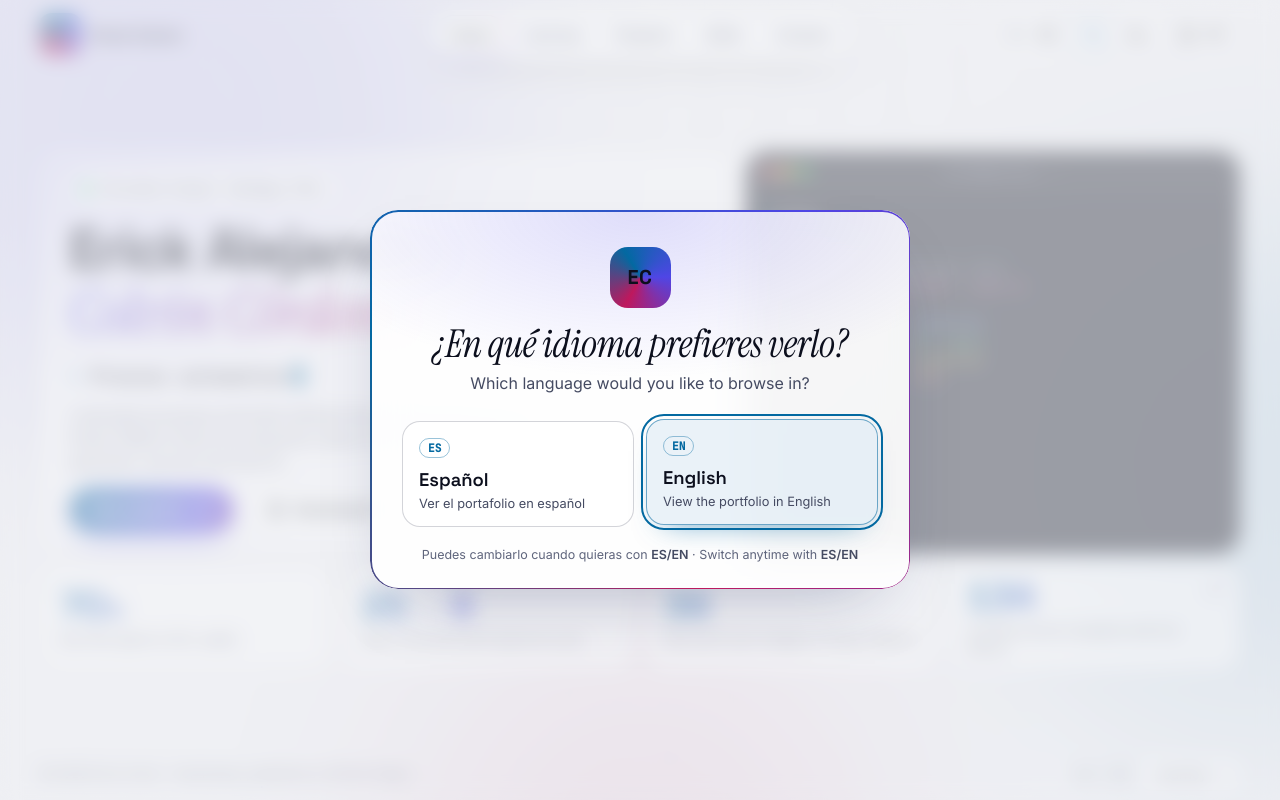
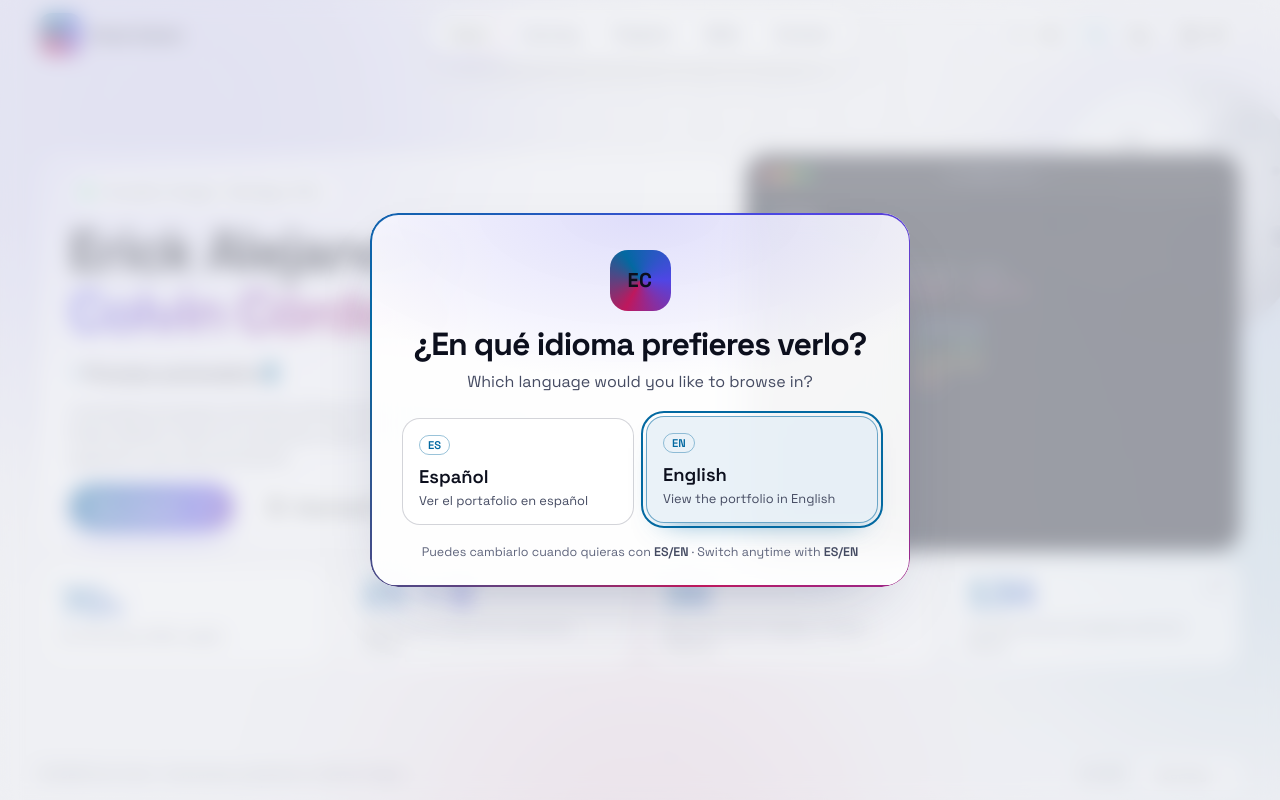
Before and after one commit to ErickColvin/ErickColvin.github.io, a plain HTML site: page index.html in a window 1280 px wide. Drawn offline with Linux system fonts and the light colour scheme; no server answers; animation ran at ten frames a second.

Commit message:
Una sola fuente en todo el sitio y luna girando en el fondo
- Space Grotesk en toda la página y en el CV (la monoespaciada queda solo dentro de la terminal); fuera la serif itálica.
- Luna en SVG en el fondo: el relieve se desliza bajo un sombreado fijo, con versión para tema claro y quieta con animaciones reducidas.
- Cifras del inicio: "Reducí el tiempo de las auditorías 5S+" y "Reducción del tiempo de aprobación y de ciclo (días)".

Co-Authored-By: Claude Opus 5.5 <noreply@anthropic.com>

```diff
--- a/css/cv.css
+++ b/css/cv.css
@@ -20,7 +20,7 @@
   --c3: #be185d;
   --grad: linear-gradient(110deg, var(--c1), var(--c2) 50%, var(--c3));
   --f-titulo: "Space Grotesk", system-ui, sans-serif;
-  --f-texto: "Inter", system-ui, -apple-system, "Segoe UI", sans-serif;
+  --f-texto: var(--f-titulo);
   color-scheme: dark;
 }
 [data-theme="light"] {
@@ -74,7 +74,7 @@ svg { width: 18px; height: 18px; fill: none; stroke: currentColor; stroke-width:
   border-radius: 11px;
   border: 1px solid var(--barra-borde);
   background: transparent;
-  font: 600 12px ui-monospace, "Cascadia Code", monospace;
+  font: 600 12px var(--f-titulo);
   cursor: pointer;
 }
 .barra__idioma span { display: grid; place-items: center; min-width: 30px; height: 28px; border-radius: 8px; color: var(--barra-texto); }
--- a/css/styles.css
+++ b/css/styles.css
@@ -34,10 +34,11 @@
   --radio: 22px;
   --ancho: 1240px;
   --gutter: clamp(16px, 3.4vw, 40px);
-  --f-titulo: "Space Grotesk", system-ui, sans-serif;
-  --f-serif: "Instrument Serif", Georgia, "Times New Roman", serif;
-  --f-texto: "Inter", system-ui, -apple-system, "Segoe UI", sans-serif;
-  --f-mono: "JetBrains Mono", ui-monospace, "Cascadia Code", monospace;
+  /* Una sola familia en toda la página; la monoespaciada vive solo dentro de la terminal */
+  --f-titulo: "Space Grotesk", system-ui, -apple-system, "Segoe UI", sans-serif;
+  --f-texto: var(--f-titulo);
+  --f-mono: var(--f-titulo);
+  --f-codigo: "JetBrains Mono", ui-monospace, "Cascadia Code", monospace;
   --suave: cubic-bezier(0.2, 0.75, 0.2, 1);
 
   color-scheme: dark;
@@ -146,6 +147,39 @@ svg.relleno { fill: currentColor; stroke: none; }
 .fondo__manchas span:nth-child(1) { width: 560px; height: 560px; top: -180px; left: -140px; background: var(--c2); }
 .fondo__manchas span:nth-child(2) { width: 460px; height: 460px; top: 25%; right: -160px; background: var(--c1); animation-delay: -7s; animation-duration: 26s; }
 .fondo__manchas span:nth-child(3) { width: 420px; height: 420px; bottom: -220px; left: 30%; background: var(--c3); animation-delay: -13s; animation-duration: 30s; opacity: calc(var(--mancha-op) * 0.7); }
+/* Luna que gira en el fondo: el relieve se desliza de derecha a izquierda bajo un sombreado fijo */
+.luna {
+  --luna-1: #f4f6ff;
+  --luna-2: #c4cbe7;
+  --luna-3: #7d86aa;
+  --luna-sombra: 0.8;
+  --crater: 0.5;
+  --borde-crater: 0.2;
+  --mares: 0.42;
+  position: absolute;
+  top: clamp(64px, 9vh, 110px);
+  right: clamp(-110px, -3vw, -24px);
+  width: clamp(180px, 22vw, 340px);
+  aspect-ratio: 1;
+  opacity: 0.62;
+  filter: drop-shadow(0 0 70px color-mix(in srgb, var(--c2) 40%, transparent)) drop-shadow(0 0 18px color-mix(in srgb, var(--c1) 25%, transparent));
+  animation: luna-flota 16s ease-in-out infinite alternate;
+}
+[data-theme="light"] .luna { --luna-1: #ffffff; --luna-2: #e9ecf7; --luna-3: #c3c9de; --luna-sombra: 0.16; --crater: 0.24; --borde-crater: 0.3; --mares: 0.16; opacity: 0.9; filter: drop-shadow(0 0 60px color-mix(in srgb, var(--c2) 22%, transparent)); }
+/* stroke: none porque la regla general de íconos le pone trazo a todo svg */
+.luna svg { width: 100%; height: 100%; overflow: visible; stroke: none; transform: rotate(-18deg); }
+.luna .luna-1 { stop-color: var(--luna-1); }
+.luna .luna-2 { stop-color: var(--luna-2); }
+.luna .luna-3 { stop-color: var(--luna-3); }
+.luna .luna-sombra { stop-color: #05060c; stop-opacity: var(--luna-sombra); }
+.luna .crater-1 { stop-color: #3c4466; stop-opacity: var(--crater); }
+.luna .crater-2 { stop-color: #3c4466; stop-opacity: calc(var(--crater) / 2.5); }
+.luna .crater-3 { stop-color: #ffffff; stop-opacity: var(--borde-crater); }
+.luna .luna-mares { fill: #5f6890; fill-opacity: var(--mares); }
+.luna__superficie { animation: luna-gira 90s linear infinite; }
+@keyframes luna-gira { to { transform: translateX(-200px); } }
+@keyframes luna-flota { from { transform: translateY(0) rotate(0deg); } to { transform: translateY(-16px) rotate(2deg); } }
+
 .fondo__rejilla {
   position: absolute;
   inset: 0;
@@ -520,7 +554,7 @@ svg.relleno { fill: currentColor; stroke: none; }
 .terminal__barra span { width: 11px; height: 11px; border-radius: 50%; background: #ff5f57; }
 .terminal__barra span:nth-child(2) { background: #febc2e; }
 .terminal__barra span:nth-child(3) { background: #28c840; }
-.terminal__barra p { margin: 0 auto; padding-right: 40px; color: #8a90a8; font: 500 0.78rem var(--f-mono); }
+.terminal__barra p { margin: 0 auto; padding-right: 40px; color: #8a90a8; font: 500 0.78rem var(--f-codigo); }
 /* El alto lo pone la tarjeta del lado; el texto viejo se va por arriba como en una terminal real */
 .terminal__cuerpo {
   flex: 1 1 0;
@@ -528,7 +562,7 @@ svg.relleno { fill: currentColor; stroke: none; }
   margin: 0;
   padding: 16px 20px;
   overflow: hidden;
-  font: 400 0.8rem/1.75 var(--f-mono);
+  font: 400 0.8rem/1.75 var(--f-codigo);
   white-space: pre-wrap;
   word-break: break-word;
 }
@@ -1093,13 +1127,6 @@ svg.relleno { fill: currentColor; stroke: none; }
 .red:hover { color: var(--texto); background: var(--tarjeta-2); }
 .contacto__hora { display: inline-flex; align-items: center; gap: 10px; margin-top: 22px; color: var(--texto-3); font: 500 0.8rem var(--f-mono); }
 
-/* ---------- Acentos en serif itálica: la voz editorial del sitio ---------- */
-.linea.serif .letras { font-family: var(--f-serif); font-style: italic; font-weight: 400; font-size: 1.1em; letter-spacing: -0.01em; padding-right: 0.14em; }
-.sobre__grande em,
-.contacto__grande em { font-family: var(--f-serif); font-style: italic; font-weight: 400; letter-spacing: -0.01em; }
-.sobre__grande em { font-size: 1.12em; }
-.contacto__grande em { padding-right: 0.06em; }
-
 /* ---------- Idioma: botón ES/EN y diálogo de la primera visita ---------- */
 .idioma-btn {
   display: inline-flex;
@@ -1149,7 +1176,7 @@ svg.relleno { fill: currentColor; stroke: none; }
 }
 .monograma--grande { width: 58px; height: 58px; margin: 0 auto 18px; border-radius: 17px; font-size: 1.25rem; }
 .monograma--grande::before { border-radius: 18px; }
-.dialogo-idioma__titulo { font: 400 clamp(1.8rem, 5vw, 2.4rem) / 1.08 var(--f-serif); font-style: italic; letter-spacing: -0.01em; }
+.dialogo-idioma__titulo { font: 700 clamp(1.5rem, 4.4vw, 2rem) / 1.12 var(--f-titulo); letter-spacing: -0.03em; }
 .dialogo-idioma__sub { margin-top: 6px; color: var(--texto-2); }
 .dialogo-idioma__opciones { display: grid; grid-template-columns: 1fr 1fr; gap: 12px; margin-top: 24px; }
 .opcion-idioma {
@@ -1187,7 +1214,7 @@ svg.relleno { fill: currentColor; stroke: none; }
 .chips--separado { margin-top: 8px; }
 .caso { display: flex; flex-direction: column; gap: 6px; }
 .caso .mini-titulo:not(:first-child) { margin-top: 6px; }
-.caso__reto { color: var(--texto); font: 400 1.14rem / 1.38 var(--f-serif); font-style: italic; }
+.caso__reto { color: var(--texto); font: 500 1.02rem / 1.42 var(--f-titulo); letter-spacing: -0.01em; }
 .caso__decisiones { counter-reset: decision; display: grid; gap: 6px; color: var(--texto-2); font-size: 0.86rem; line-height: 1.5; }
 .caso__decisiones li { counter-increment: decision; position: relative; padding-left: 28px; }
 .caso__decisiones li::before {
@@ -1316,6 +1343,7 @@ svg.relleno { fill: currentColor; stroke: none; }
 /* Teléfonos y tablets angostas: las pestañas pasan a una barra inferior */
 @media (max-width: 860px) {
   .barra { grid-template-columns: 1fr auto; padding-block: 10px; }
+  .luna { top: 58px; right: -48px; width: 150px; opacity: 0.5; }
   .barra__cv { display: none; }
   .pestanas {
     position: fixed;
--- a/index.html
+++ b/index.html
@@ -43,7 +43,7 @@
   <link rel="icon" href="assets/favicon.svg" type="image/svg+xml">
   <link rel="preconnect" href="https://fonts.googleapis.com">
   <link rel="preconnect" href="https://fonts.gstatic.com" crossorigin>
-  <link href="https://fonts.googleapis.com/css2?family=Inter:wght@400;500;600&family=Instrument+Serif:ital@0;1&family=JetBrains+Mono:wght@400;500&family=Space+Grotesk:wght@500;600;700&display=swap" rel="stylesheet">
+  <link href="https://fonts.googleapis.com/css2?family=JetBrains+Mono:wght@400;500&family=Space+Grotesk:wght@400;500;600;700&display=swap" rel="stylesheet">
   <link rel="stylesheet" href="css/styles.css">
   <script>
     // Tema, animaciones e idioma antes de pintar, para evitar parpadeos.
@@ -70,6 +70,45 @@
   <!-- Fondo: aurora, rejilla, red de nodos y grano -->
   <div class="fondo" aria-hidden="true">
     <div class="fondo__manchas"><span></span><span></span><span></span></div>
+    <!-- Luna: los cráteres se desplazan bajo un sombreado fijo, así parece girar sobre su eje -->
+    <div class="luna">
+      <svg viewBox="0 0 200 200">
+        <defs>
+          <radialGradient id="luna-base" cx="38%" cy="34%" r="72%">
+            <stop offset="0" class="luna-1"/><stop offset="0.55" class="luna-2"/><stop offset="1" class="luna-3"/>
+          </radialGradient>
+          <radialGradient id="luna-crater">
+            <stop offset="0" class="crater-1"/>
+            <stop offset="0.68" class="crater-2"/>
+            <stop offset="0.86" class="crater-3"/>
+            <stop offset="1" stop-color="#ffffff" stop-opacity="0"/>
+          </radialGradient>
+          <radialGradient id="luna-volumen" cx="34%" cy="30%" r="78%">
+            <stop offset="0.42" stop-color="#05060c" stop-opacity="0"/>
+            <stop offset="1" class="luna-sombra"/>
+          </radialGradient>
+          <filter id="luna-difusa"><feGaussianBlur stdDeviation="2.6"/></filter>
+          <clipPath id="luna-disco"><circle cx="100" cy="100" r="96"/></clipPath>
+          <g id="luna-relieve">
+            <g class="luna-mares" filter="url(#luna-difusa)">
+              <ellipse cx="42" cy="72" rx="36" ry="25"/><ellipse cx="122" cy="122" rx="30" ry="21"/>
+              <ellipse cx="166" cy="60" rx="21" ry="15"/><ellipse cx="80" cy="152" rx="25" ry="13"/>
+            </g>
+            <g fill="url(#luna-crater)">
+              <circle cx="30" cy="40" r="9"/><circle cx="70" cy="100" r="6"/><circle cx="95" cy="45" r="12"/>
+              <circle cx="140" cy="82" r="7"/><circle cx="174" cy="140" r="10"/><circle cx="55" cy="160" r="5"/>
+              <circle cx="125" cy="166" r="8"/><circle cx="186" cy="95" r="5"/><circle cx="16" cy="120" r="7"/>
+              <circle cx="110" cy="92" r="4"/><circle cx="150" cy="30" r="6"/><circle cx="60" cy="126" r="4"/>
+            </g>
+          </g>
+        </defs>
+        <circle cx="100" cy="100" r="96" fill="url(#luna-base)"/>
+        <g clip-path="url(#luna-disco)">
+          <g class="luna__superficie"><use href="#luna-relieve"/><use href="#luna-relieve" x="200"/></g>
+        </g>
+        <circle cx="100" cy="100" r="96" fill="url(#luna-volumen)"/>
+      </svg>
+    </div>
     <div class="fondo__rejilla"></div>
     <canvas class="fondo__red" id="red"></canvas>
     <div class="fondo__grano"></div>
@@ -136,7 +175,7 @@
             <p class="etiqueta"><span class="punto-vivo"></span> <span data-i18n="hero.etiqueta">Analista de Innovación · Santiago, Chile</span></p>
             <h1 class="hero__titulo" aria-label="Erick Alejandro Colvin Córdova" tabindex="-1">
               <span class="linea" aria-hidden="true"><span class="letras">Erick Alejandro</span></span>
-              <span class="linea degradado serif" aria-hidden="true"><span class="letras">Colvin Córdova</span></span>
+              <span class="linea degradado" aria-hidden="true"><span class="letras">Colvin Córdova</span></span>
             </h1>
             <p class="hero__rol"><span class="mono acento">&gt;</span> <span id="rol">Ingeniero en Computación e Informática</span><span class="cursor" aria-hidden="true"></span></p>
             <p class="hero__bajada" data-i18n="hero.bajada">Automatizo procesos y construyo software que quita carga manual: desde flujos en Power Platform para áreas productivas hasta plataformas web completas con pagos, seguridad e IA local.</p>
@@ -164,11 +203,11 @@
 
           <div class="tile cifra revelar">
             <strong><span data-contar="70">70</span><small>%</small></strong>
-            <span data-i18n="cifra.auditorias">menos tiempo en las auditorías 5S+</span>
+            <span data-i18n="cifra.auditorias">Reducí el tiempo de las auditorías 5S+</span>
           </div>
           <div class="tile cifra revelar">
             <strong>25<small class="flecha">→</small><span data-contar="8" data-desde="25">8</span></strong>
-            <span data-i18n="cifra.aprobacion">días de ciclo de aprobación documental</span>
+            <span data-i18n="cifra.aprobacion">Reducción del tiempo de aprobación y de ciclo (días)</span>
           </div>
           <div class="tile cifra revelar">
             <strong><span data-contar="38">38</span></strong>
@@ -424,7 +463,7 @@
       <div class="vista__marco vista__marco--centro">
         <div class="contacto revelar">
           <p class="cab__num" data-i18n="contacto.num">05 — Contacto</p>
-          <h2 class="contacto__grande" id="titulo-contacto" tabindex="-1" data-i18n-html="contacto.titulo">¿<em>Conversamos</em>?</h2>
+          <h2 class="contacto__grande" id="titulo-contacto" tabindex="-1" data-i18n="contacto.titulo">¿Conversamos?</h2>
           <p class="contacto__texto" data-i18n="contacto.texto">Si tu equipo tiene un proceso manual que quiere automatizar, o una herramienta por construir, escríbeme.</p>
           <div class="contacto__acciones">
             <a class="btn btn--primario iman" href="mailto:erick.a.colvincordova@gmail.com">
--- a/js/i18n.js
+++ b/js/i18n.js
@@ -21,8 +21,8 @@ window.TEXTOS_EN = {
   "hero.ver": "See projects",
   "hero.cv": "Download CV",
   "hero.terminal": "Decorative terminal introducing Erick and listing his live demos",
-  "cifra.auditorias": "less time spent on 5S+ audits",
-  "cifra.aprobacion": "days in the document approval cycle",
+  "cifra.auditorias": "Cut the time of 5S+ audits",
+  "cifra.aprobacion": "Approval and cycle time reduction (days)",
   "cifra.insignias": "Microsoft Learn badges in Power Platform",
   "cifra.commits": "commits across",
   "cifra.proyectos": "projects with live demos",
@@ -104,7 +104,7 @@ window.TEXTOS_EN = {
   "cert.ingles": "Social and Professional English 4 · 94%",
 
   "contacto.num": "05 — Contact",
-  "contacto.titulo": "Let's <em>talk</em>",
+  "contacto.titulo": "Let's talk",
   "contacto.texto": "If your team has a manual process to automate, or a tool waiting to be built, write to me.",
   "contacto.copiar": "Copy email",
   "contacto.cv": "CV as PDF",
```
Also changed, not shown: cv.html (+1 -1 lines), 1 other file.
